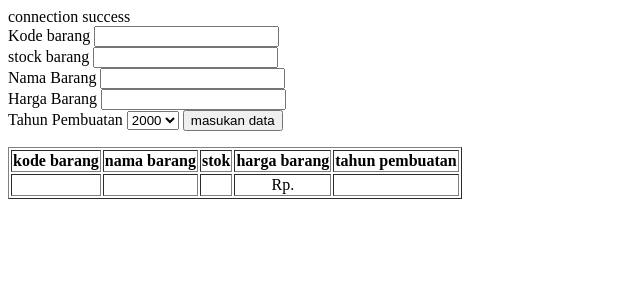
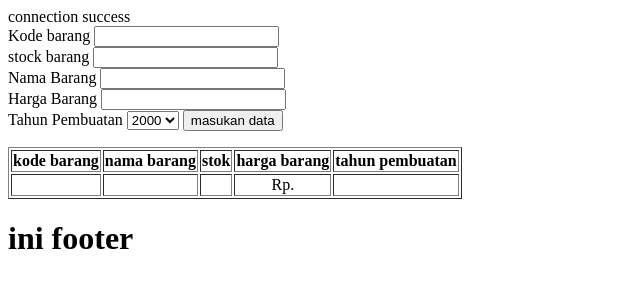
Before and after one commit to isallls/php1, a PHP site: page /1.php in a window 1280 px wide. Shown: the top 300 px of the page, without its empty margins (0-640 px from the left). Run offline with PHP 8.4, Linux system fonts and the light colour scheme; tables that the repository leaves empty or names only in its code hold one stand-in row (values such as "Sample post"); data that the repository does not hold is empty.

Commit message:
update data

```diff
--- a/1.php
+++ b/1.php
@@ -68,6 +68,7 @@
         ?>
         </table>
     </div>
+    <h1>ini footer</h1>
 </body>
 
 </html>
```
